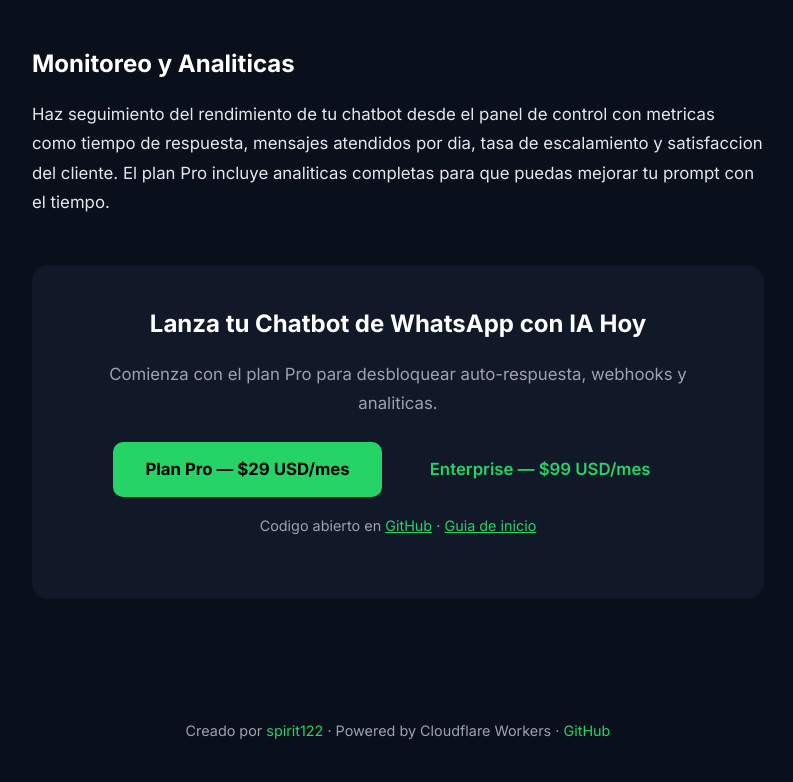
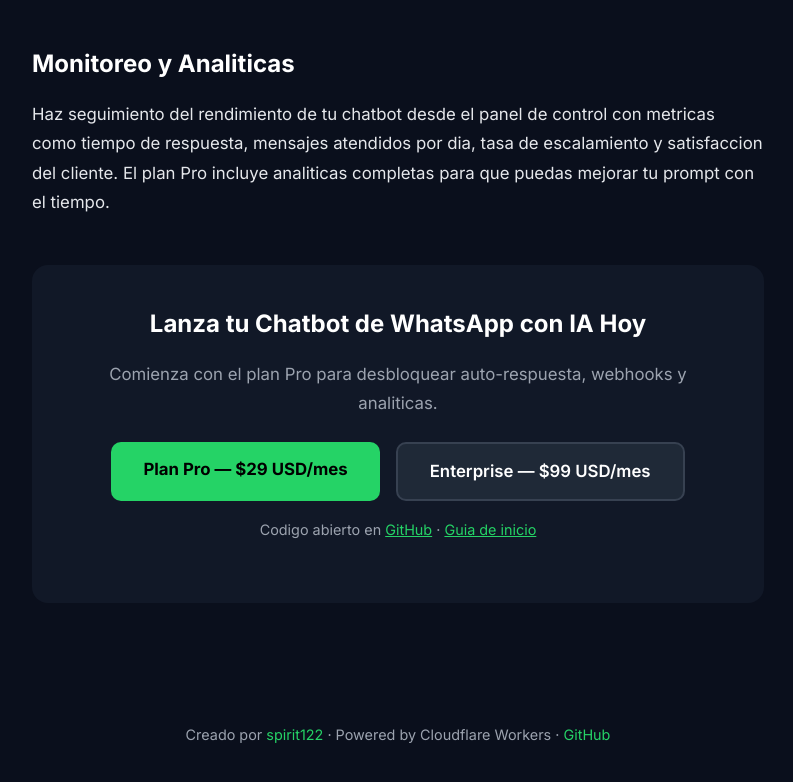
Before and after one commit to spirit122/whatsapp-mcp-server, a website: page docs/blog-como-automatizar-whatsapp-ia.html in a window 1280 px wide. Shown: the part 5409-6191 px from the top of the page, without its empty margins (242-1035 px from the left). Drawn offline with Linux system fonts and the light colour scheme.

Commit message:
Fix Enterprise button - add dark background and gray border

```diff
--- a/docs/blog-como-automatizar-whatsapp-ia.html
+++ b/docs/blog-como-automatizar-whatsapp-ia.html
@@ -61,8 +61,8 @@
     .cta-section p { color: var(--muted); }
     .btn-primary { background: var(--green); color: #000 !important; text-decoration: none !important; padding: 14px 32px; border-radius: 10px; text-decoration: none; font-weight: 700; font-size: 1.05rem; transition: all 0.2s; display: inline-block; }
     .btn-primary:hover { transform: translateY(-2px); box-shadow: 0 8px 30px rgba(37, 211, 102, 0.3); }
-    .btn-secondary { background: transparent; color: var(--green) !important; text-decoration: none !important; padding: 14px 32px; border-radius: 10px; text-decoration: none; font-weight: 600; font-size: 1.05rem; border: none; transition: all 0.2s; display: inline-block; }
-    .btn-secondary:hover { color: #fff !important; background: var(--green-dark); }
+    .btn-secondary { background: #1f2937; color: #fff !important; text-decoration: none !important; padding: 14px 32px; border-radius: 10px; font-weight: 600; font-size: 1.05rem; border: 2px solid #374151; transition: all 0.2s; display: inline-block; }
+    .btn-secondary:hover { background: #374151; color: #fff !important; }
     .cta-buttons { display: flex; gap: 16px; justify-content: center; flex-wrap: wrap; margin-top: 24px; }
     footer { padding: 40px 0; border-top: none; text-align: center; color: var(--muted); font-size: 0.9rem; }
     footer a { color: var(--green); text-decoration: none; }
```
Also changed, not shown: docs/blog-connect-claude-whatsapp.html (+2 -2 lines), docs/blog-whatsapp-ai-chatbot.html (+2 -2 lines).
